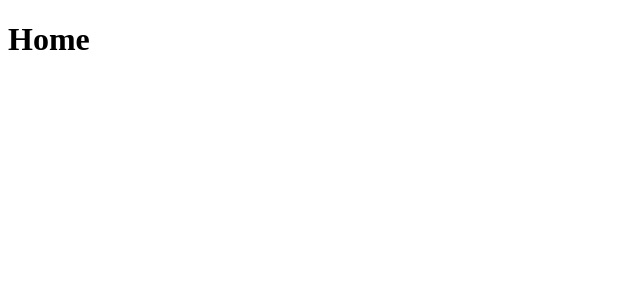
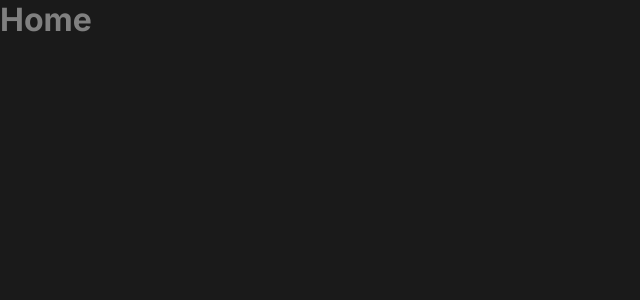
Before and after one commit to luiz21goncalves/ignite-todo, a React (Vite) app: page / in a window 1280 px wide. Shown: the top 300 px of the page, without its empty margins (0-640 px from the left). Built offline with nearby package versions, Linux system fonts and the light colour scheme.

Commit message:
feat: add global styles

```diff
--- a/src/App.tsx
+++ b/src/App.tsx
@@ -1,4 +1,6 @@
 import { Home } from './pages/Home';
+
+import './styles/global.css';
 
 export function App() {
   return <Home />;
--- /dev/null
+++ b/src/styles/global.css
@@ -0,0 +1,37 @@
+:root {
+  --purple-500: #8284fa;
+  --purple-700: #5e60ce;
+
+  --blue-500: #4ea8de;
+  --blue-700: #1e6f9f;
+
+  --red-500: #e25858;
+
+  --gray-100: #f2f2f2;
+  --gray-200: #d9d9d9;
+  --gray-300: #808080;
+  --gray-400: #333333;
+  --gray-500: #262626;
+  --gray-600: #1a1a1a;
+  --gray-700: #0d0d0d;
+}
+
+* {
+  margin: 0;
+  padding: 0;
+  box-sizing: border-box;
+}
+
+body {
+  background: var(--gray-600);
+  color: var(--gray-300);
+  text-rendering: optimizeLegibility;
+  -webkit-font-smoothing: antialiased;
+  -moz-osx-font-smoothing: grayscale;
+}
+
+body, input, textarea, button {
+  font-family: 'Inter', sans-serif;
+  font-weight: 400;
+  font-size: 1rem;
+}
```
